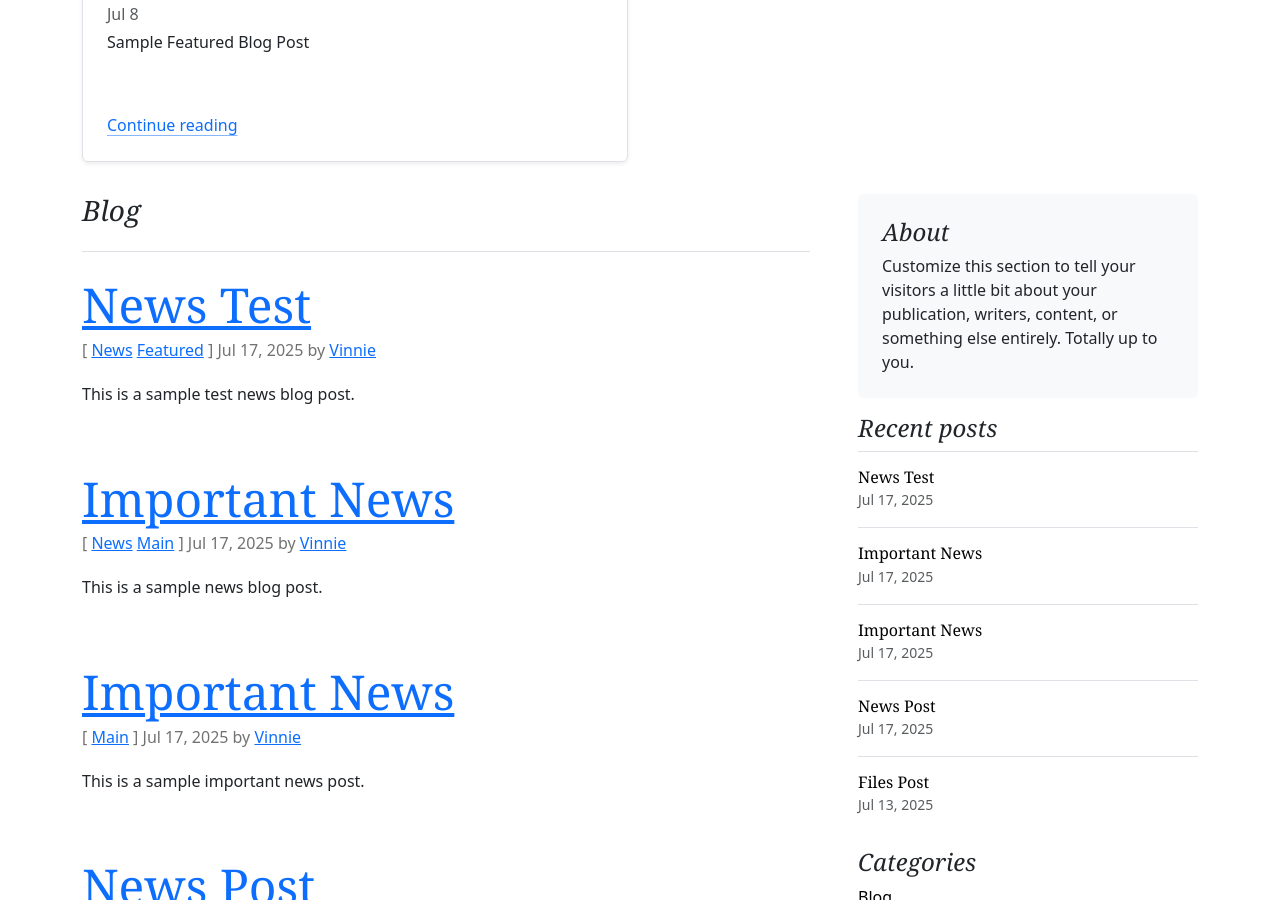
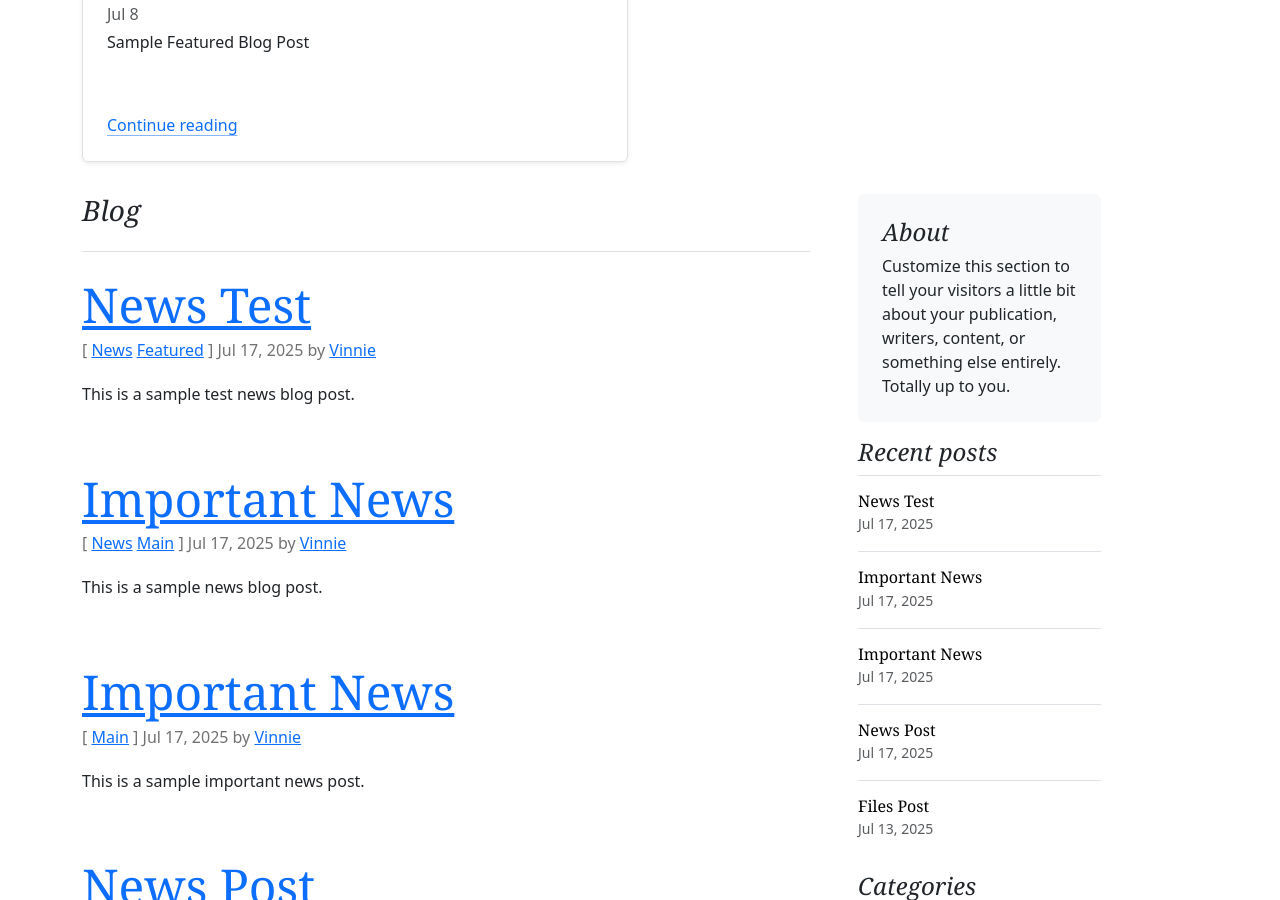
Before and after one commit to CoolV1994/Template-Bootstrap-5, a Jekyll site: the page built from index.html, in a window 1280 px wide and 900 px high, scrolled down 1280 px. Built offline with Jekyll 4.4.1, drawn with Linux system fonts in a browser that asks for light colours; the list of posts is cut into pages by our own code.

Commit message:
Update sidebar.html

```diff
--- a/_includes/sidebar.html
+++ b/_includes/sidebar.html
@@ -1,4 +1,4 @@
-<div id="sidebar" class="col-md-4">
+<div id="sidebar" class="col-md-3">
 	<div class="position-sticky" style="top: 2rem;">
 {% for module in include.modules %}
 
```
